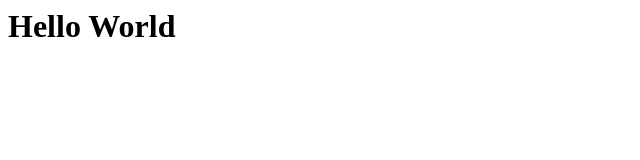
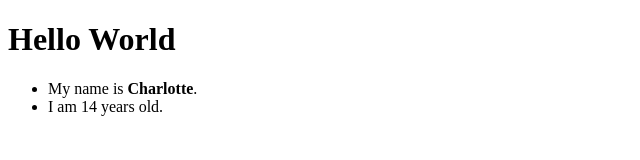
Before and after one commit to charlottescowen/29August, a plain HTML site: page index.html in a window 1280 px wide. Shown: the whole page, without its empty margins (0-640 px from the left). Drawn offline with Linux system fonts and the light colour scheme.

Commit message:
added ul

```diff
--- a/index.html
+++ b/index.html
@@ -1,5 +1,10 @@
+<!DOCTYPE html>
 <html>
 <body>
   <h1>Hello World</h1>
+  <ul>
+    <li>My name is <strong>Charlotte</strong>.</li>
+    <li>I am 14 years old.</li>
+  </ul>
 </body>
 </html>
```
